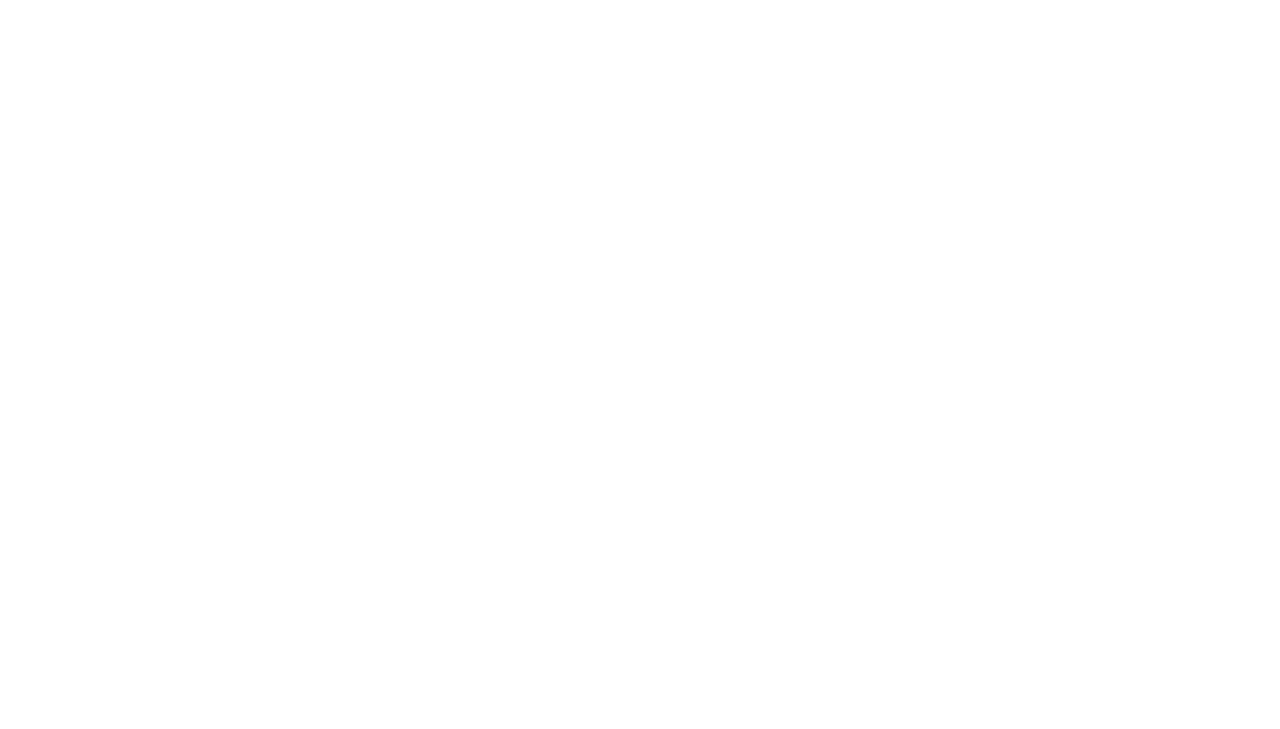
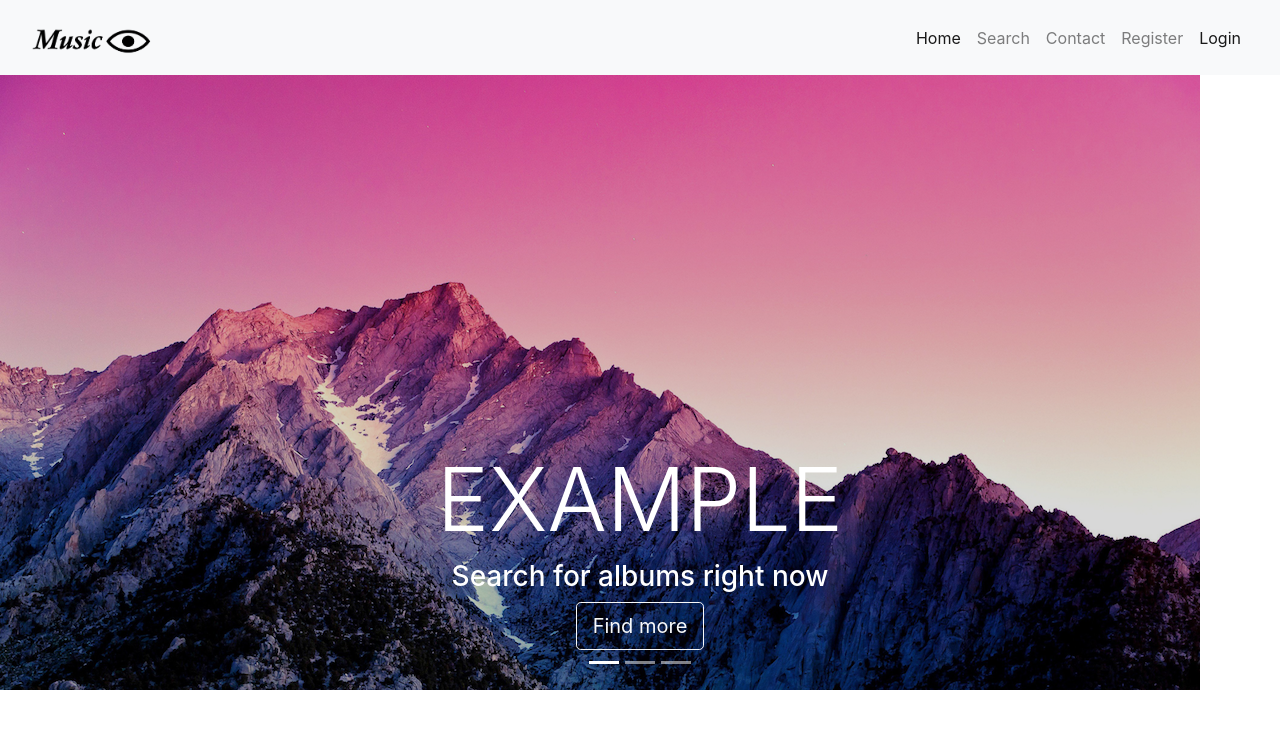
Before and after one commit to KarwowskiZyczynski/MusicEYEZ, a PHP site: page / in a window 1280 px wide. Before the commit the part shown is empty. Shown: the top 729 px of the page. Run offline with PHP 8.4, Linux system fonts and the light colour scheme; some libraries are stand-ins or nearby versions.

Commit message:
added navbar and carousel

```diff
--- a/index.html
+++ b/index.html
@@ -1,9 +1,9 @@
 <!DOCTYPE html>
-<html lang="en">
+<html lang="pl">
 <head>
 	<meta charset="utf-8">
 	<meta name="viewport" content="width=device-width, initial-scale=1">
-	<title>Complete Bootstrap 4 Website Layout</title>
+	<title>MusicEyez</title>
 	<link rel="stylesheet" href="https://maxcdn.bootstrapcdn.com/bootstrap/4.0.0/css/bootstrap.min.css">
 	<script src="https://ajax.googleapis.com/ajax/libs/jquery/3.3.1/jquery.min.js"></script>
 	<script src="https://cdnjs.cloudflare.com/ajax/libs/popper.js/1.12.9/umd/popper.min.js"></script>
@@ -14,10 +14,65 @@
 <body>
 
 <!-- Navigation -->
+<nav class="navbar navbar-expand-md navbar-light bg-light sticky-top">
+	<div class="container-fluid">
+		<a class="navbar-brand" href="#"><img src="img/test.png" width="170" height="49"></a>
+		<button class="navbar-toggler" type="button" data-toggle="collapse"
+		 data-target="#navbarResponsive">
+		 <span class="navbar-toggler-icon"></span>
+		 </button>
+		<div class="collapse navbar-collapse" id="navbarResponsive">
+			<ul class="navbar-nav ml-auto">
+				<!--To co jest "#" dodać linki do podstron -->
+				<li class="navbar-item active">
+					<a class="nav-link" href="#">Home</a>
+				</li>
+				<li class="navbar-item">
+					<a class="nav-link" href="#">Search</a>
+				</li>
+				<li class="navbar-item">
+					<a class="nav-link" href="#">Contact</a>
+				</li>
+				<li class="navbar-item">
+					<a class="nav-link" href="#">Register</a>
+				</li>
+				<li class="navbar-item active">
+					<a class="nav-link" href="#">Login</a>
+				</li>
 
+			</ul>
+		</div>
+	</div>
+</nav>
 
 <!--- Image Slider -->
+<div id="slides" class="carousel slide" data-ride="carousel">
 
+<ul class="carousel-indicators">
+	<li data-target="#slides" data-slide-to="0" class="active"></li>
+	<li data-target="#slides" data-slide-to="1"></li>
+	<li data-target="#slides" data-slide-to="2"></li>
+</ul>
+<div class="carousel-inner">
+	<div class="carousel-item active">
+		<img src="img/background.png">
+		<div class="carousel-caption">
+			<h1 class="display-2">EXAMPLE</h1>
+			<h3>Search for albums right now</h3>
+			<button type="button" class="btn btn-outline-light btn-lg">Find more</button>
+		</div>
+	</div>
+	<div class="carousel-item">
+		<img src="img/background2.png">
+		<div class="carousel-caption">
+			<h1 class="display-1">Second Example</h1>
+		</div>
+	</div>
+	<div class="carousel-item">
+		<img src="img/background3.png">
+	</div>
+</div>
+</div>
 
 <!--- Jumbotron -->
 
```
Also changed, not shown: style.css (+21 -8 lines), img/test.png (added).
